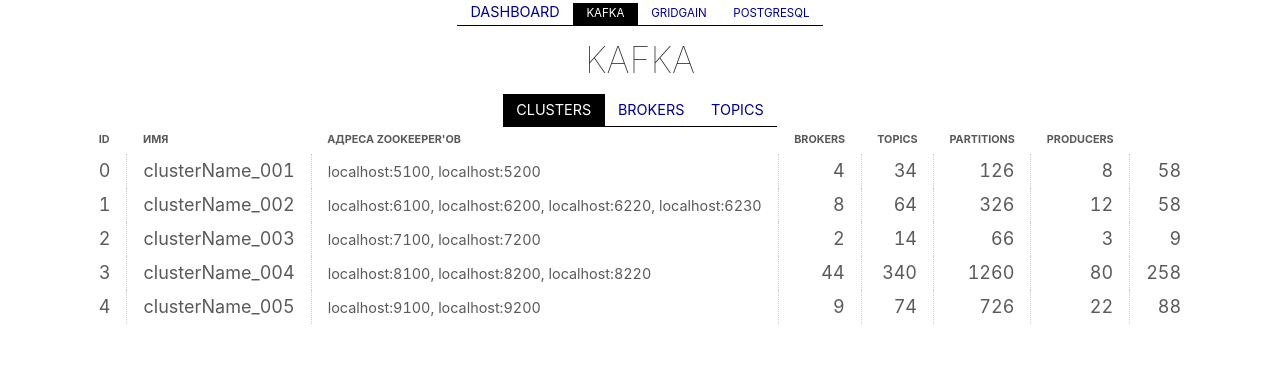
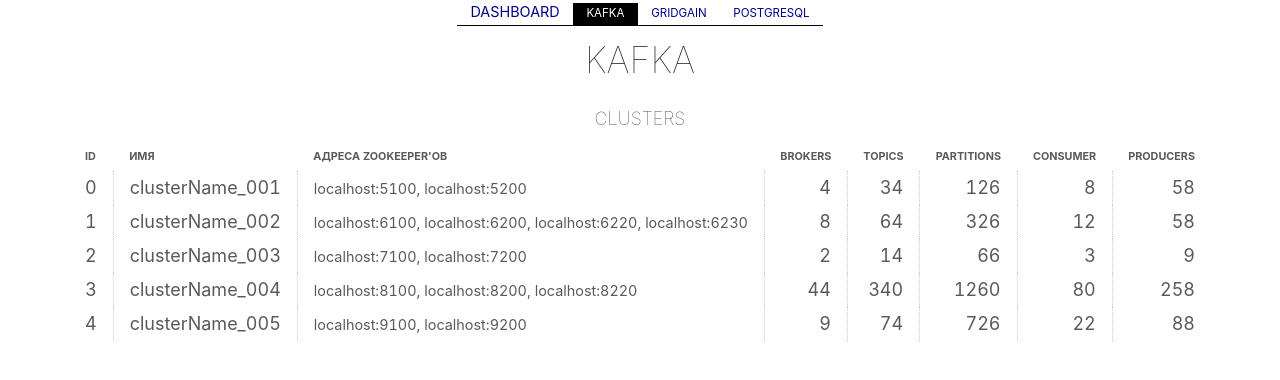
Before and after one commit to Petrovich1973/DatabasesUI, a React (Create React App) app: page /console/kafka/clusters in a window 1280 px wide. Shown: the top 380 px of the page. Built offline with nearby package versions, Linux system fonts and the light colour scheme.

Commit message:
new routes

```diff
--- a/src/App.less
+++ b/src/App.less
@@ -25,7 +25,6 @@
 }
 
 .btn.sm {
-  font-size: 60%;
   padding: @size / 4 @size / 2;
 }
 
@@ -61,6 +60,11 @@
   vertical-align: bottom;
 }
 
+.panel-gray {
+  background-color: #e4e4e4;
+  padding: @size;
+}
+
 .noStyles {
   display: inline-block;
   text-decoration: none;
@@ -73,6 +77,10 @@
   justify-content: center;
   align-items: center;
   padding: 0 @size;
+}
+
+.sm {
+  font-size: 60%;
 }
 
 .table {
--- a/src/pages/KafkaPage/Brokers.js
+++ b/src/pages/KafkaPage/Brokers.js
@@ -1,10 +1,12 @@
 import React, {useState} from 'react'
 
 const Brokers = (props) => {
+    const {parentPath = ''} = props
     const [brokers] = useState(initializeBrockeers)
 
     return (
         <div className="flex-center">
+            <h4>{parentPath}</h4>
             <table className="table">
                 <thead>
                 <tr>
--- /dev/null
+++ b/src/pages/KafkaPage/Cluster.js
@@ -0,0 +1,77 @@
+import React, {useState} from 'react'
+import Brokers from "./Brokers";
+import Topics from "./Topics";
+import {Redirect, Route, Switch, useRouteMatch, NavLink, useParams} from 'react-router-dom'
+import TitlePage from "../../components/TitlePage";
+
+const Cluster = (props) => {
+    const {clusters = []} = props
+    const match = useRouteMatch()
+    const {id} = useParams()
+    const [clusterRouters] = useState([
+        {title: 'Brokers', path: `/brokers`, component: Brokers},
+        {title: 'Topics', path: `/topics`, component: Topics}
+    ])
+
+    console.log(match)
+
+    const {
+        name = '',
+        addresses_zookeepers = [],
+        total_brokers = null,
+        total_topics = null,
+        total_partitions = null,
+        total_consumers = null,
+        total_producers = null
+    } = clusters.find(item => item.id === +id) || {}
+
+    return (
+        <div>
+            <TitlePage label={`cluster - ${name}`} tag={'h4'} className={'titlePage align-center'}/>
+            <div className="flex-center panel-gray">
+                <table>
+                    <tbody>
+                    <tr>
+                        <td>total_brokers</td>
+                        <td>{total_brokers}</td>
+                    </tr>
+                    <tr>
+                        <td>total_topics</td>
+                        <td>{total_topics}</td>
+                    </tr>
+                    <tr>
+                        <td>total_partitions</td>
+                        <td>{total_partitions}</td>
+                    </tr>
+                    </tbody>
+                </table>
+            </div>
+            <nav>
+                <ul className="flex-center">
+                    {clusterRouters.map((item, i) => (
+                        <li key={i}>
+                            <NavLink to={`${match.url}${item.path}`}>{item.title}</NavLink>
+                        </li>
+                    ))}
+                </ul>
+            </nav>
+            <Switch>
+                <Redirect exact from={`${match.path}`} to={`${match.path}/brokers`}/>
+                {clusterRouters
+                    .map(route => {
+                        const {path} = route
+                        return (
+                            <Route
+                                key={path}
+                                path={`${match.path}${path}`}
+                                render={props => <route.component
+                                    {...props}
+                                    {...{...route}}/>}/>
+                        )
+                    })}
+            </Switch>
+        </div>
+    )
+}
+
+export default Cluster
--- a/src/pages/KafkaPage/Clusters.js
+++ b/src/pages/KafkaPage/Clusters.js
@@ -1,9 +1,20 @@
 import React, {useState} from 'react'
+import {Route, Switch, useRouteMatch, useLocation} from 'react-router-dom'
+import TitlePage from "../../components/TitlePage"
+import Cluster from "./Cluster"
 
 const Clusters = (props) => {
     const [clusters] = useState(initializeClusters)
+    const match = useRouteMatch()
+    const {pathname} = useLocation()
+
+    const isVisibleTitle = match.path === pathname
 
     return (
+        <div>
+            {isVisibleTitle ? <TitlePage label={'clusters'} tag={'h4'} className={'titlePage align-center'}/> : null}
+            <Switch>
+                <Route exact path={`${match.path}`}>
                     <div className="flex-center">
                         <table className="table">
                             <thead>
@@ -14,6 +25,7 @@
                                 <th>brokers</th>
                                 <th>topics</th>
                                 <th>partitions</th>
+                                <th>consumer</th>
                                 <th>producers</th>
                             </tr>
                             </thead>
@@ -30,7 +42,7 @@
                                     total_producers = null
                                 } = row
                                 return (
-                        <tr key={i}>
+                                    <tr key={i} onDoubleClick={() => props.history.push(`${match.path}/${id}`)}>
                                         <td>{id}</td>
                                         <td>{name}</td>
                                         <td>
@@ -62,11 +74,16 @@
                             </tbody>
                         </table>
                     </div>
+                </Route>
+                <Route path={`${match.path}/:id`}>
+                    <Cluster clusters={clusters}/>
+                </Route>
+            </Switch>
+        </div>
     )
 }
 
 export default Clusters
-
 
 
 const initializeClusters = [
--- a/src/pages/KafkaPage/index.js
+++ b/src/pages/KafkaPage/index.js
@@ -1,5 +1,5 @@
 import React, {useEffect, useState} from 'react'
-import {Redirect, Route, Switch, useRouteMatch, NavLink} from 'react-router-dom'
+import {Redirect, Route, Switch, useRouteMatch} from 'react-router-dom'
 import TitlePage from "../../components/TitlePage"
 import Brokers from "./Brokers"
 import Clusters from "./Clusters"
@@ -17,15 +17,6 @@
     return (
         <div>
             <TitlePage label={title} className={'titlePage align-center'}/>
-            <nav>
-                <ul className="flex-center">
-                    {kafkaRoutes.map((item, i) => (
-                        <li key={i}>
-                            <NavLink to={`${match.path}${item.path}`}>{item.title}</NavLink>
-                        </li>
-                    ))}
-                </ul>
-            </nav>
             <Switch>
                 <Redirect exact from={`${match.path}`} to={`${match.path}/clusters`}/>
                 {kafkaRoutes
@@ -37,9 +28,12 @@
                                 path={`${match.path}${path}`}
                                 render={props => <route.component
                                     {...props}
-                                    {...{...route}}/>}/>
+                                    {...{...route, parentPath: match.path}}/>}/>
                         )
                     })}
+                    <Route path={`${match.path}/:id`}>
+                        <Brokers/>
+                    </Route>
             </Switch>
         </div>
     )
```
Also changed, not shown: src/pages/KafkaPage/Breadcrumbs.js (added, +14 -0 lines). Lines whose indentation alone changed are shown as unchanged.
